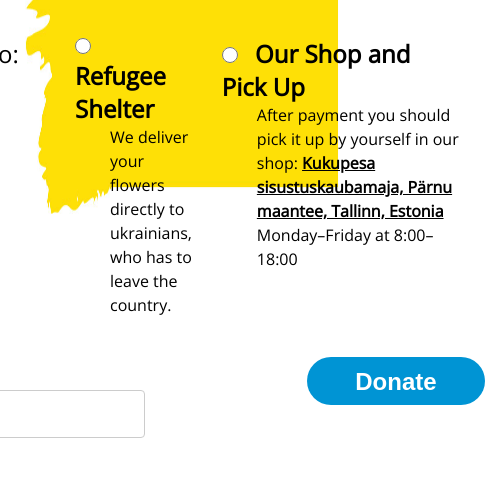
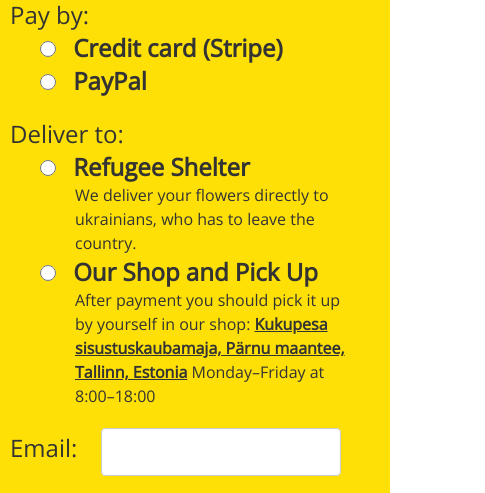
Before and after one commit to zakhar-front-end-lab/ukraine_flowers, a plain HTML site: page index.html in a window 390 px wide. Shown: the part 746-1239 px from the top of the page, 485 px wide, since content can reach past the window. Drawn offline with nearby package versions, Linux system fonts and the light colour scheme.

Commit message:
style improvements

```diff
--- a/style.css
+++ b/style.css
@@ -12,7 +12,7 @@ body {
     align-items: center;
     background-image: url("./flowers-bg.jpg");
     background-repeat: no-repeat;
-    background-size: 100% 960px;
+    background-position: top;
 }
 
 * {
@@ -45,6 +45,7 @@ label {
 .header .donation-request {
     max-width: 600px;
     font-size: 56px;
+    line-height: 56px;
     font-weight: 600;
     color: #FFFFFF;
     margin: 10px 0;
@@ -59,12 +60,13 @@ label {
 
 .form {
     display: block;
-    margin-top: 150px;
+    margin-top: 120px;
 }
 
 .property {
     display: flex;
-    margin-bottom: 40px;
+    padding-bottom: 30px;
+    color: #333;
 }
 
 .property .label {
@@ -155,6 +157,7 @@ label {
 }
 
 .footer .section {
+    color: #333;
     display: flex;
     margin: 2px;
 }
@@ -167,7 +170,7 @@ label {
 
 .footer .section .phone-number {
     background: #FEE006;
-    color: black;
+    color: #333;
     padding: 4px;
 }
 
@@ -175,3 +178,36 @@ label {
     width: 32px;
     height: 32px;
 }
+
+@media screen and (max-width: 840px) {
+    .form {
+        width: 100%;
+        margin-top: 90px;
+    }
+
+    .property {
+        flex-direction: column;
+        padding: 10px;
+        max-width: 100%;
+    }
+
+    .property:not(.amount) {
+        background: #FEE006;
+    }
+
+    .property .label {
+        width: auto;
+        margin-right: 20px;
+    }
+
+    .property .radio-option {
+        margin-left: 30px !important;
+        max-width: 100%;
+    }
+
+    .property.email .donate-btn {
+        align-self: center;
+        margin-left: 0;
+        margin-top: 20px;
+    }
+}
```
